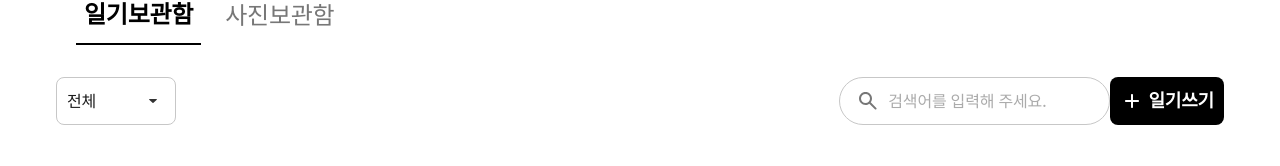
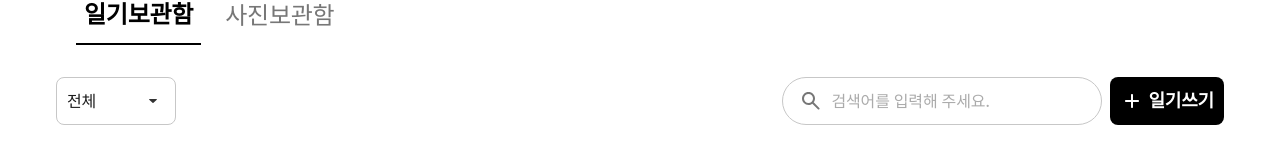
Before and after one commit to szeunkk/mind-diary, a Next.js app: page /diaries in a window 1280 px wide. Shown: the part 361-527 px from the top of the page. Built offline with nearby package versions, Linux system fonts and the light colour scheme.

Commit message:
style: diaries search 영역 레이아웃 개선
- search 컨테이너의 align-items를 flex-start로 변경
- searchLeft 영역에 min-width 추가하여 반응형 개선
- searchInput에 flex 속성 추가하여 유연한 크기 조정

```diff
--- a/src/components/diaries/styles.module.css
+++ b/src/components/diaries/styles.module.css
@@ -21,8 +21,9 @@
   display: flex;
   width: 100%;
   height: 48px;
-  align-items: center;
+  align-items: flex-start;
   justify-content: space-between;
+  gap: 8px;
 }
 
 .searchLeft {
@@ -30,6 +31,7 @@
   align-items: center;
   gap: 16px;
   flex: 1;
+  min-width: 320px;
 }
 
 .searchRight {
@@ -42,7 +44,9 @@
 }
 
 .searchInput {
-  width: 360px;
+  max-width: 360px;
+  min-width: 320px;
+  flex: 1;
 }
 
 .writeButton {
```
